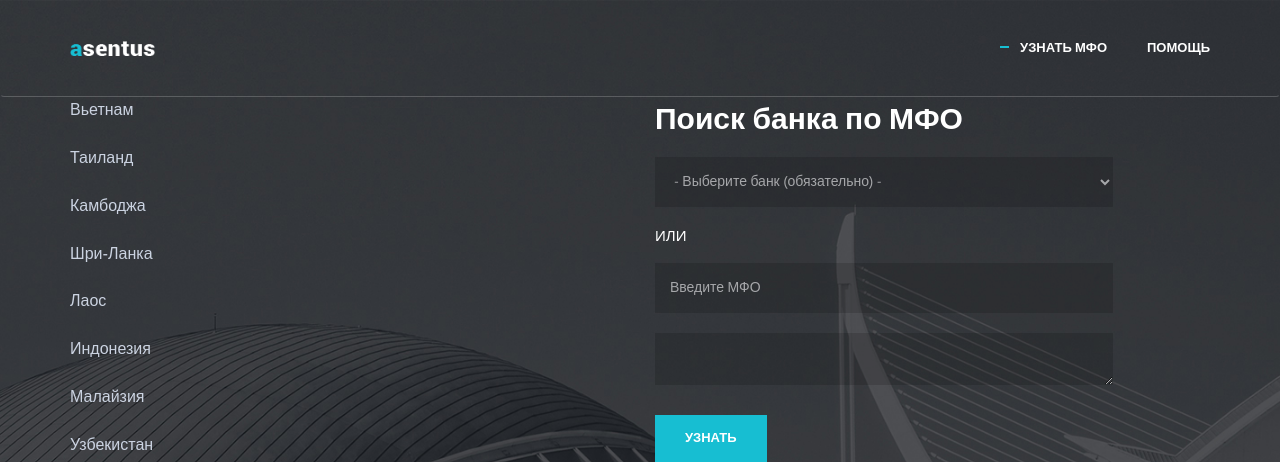
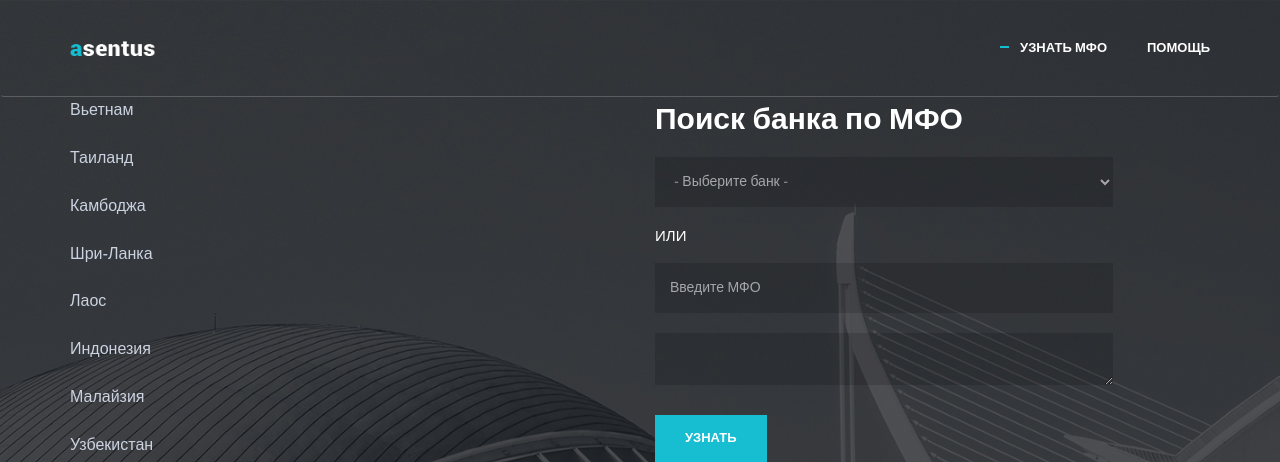
Before and after one commit to Gelezako/MFO, a PHP site: page / in a window 1280 px wide. Shown: the top 462 px of the page. Run offline with PHP 8.4, Linux system fonts and the light colour scheme.

Commit message:
Update templ.tpl

```diff
--- a/templates/templ.tpl
+++ b/templates/templ.tpl
@@ -119,7 +119,7 @@
                             <h2 class="color-white">Поиск банка по МФО</h2>
 
                                 <select name="bank" class="form-control footer-input margin-b-20">
-                                <option disabled selected="selected"> - Выберите банк (обязательно) -</option>
+                                <option disabled selected="selected"> - Выберите банк - </option>
                                 <option value="приватбанк">ПриватБанк</option>
                                 <option value="уксоцбанк">УксоцБанк</option>
                                 <option value="ощадбанк">Ощадбанк</option>
```
